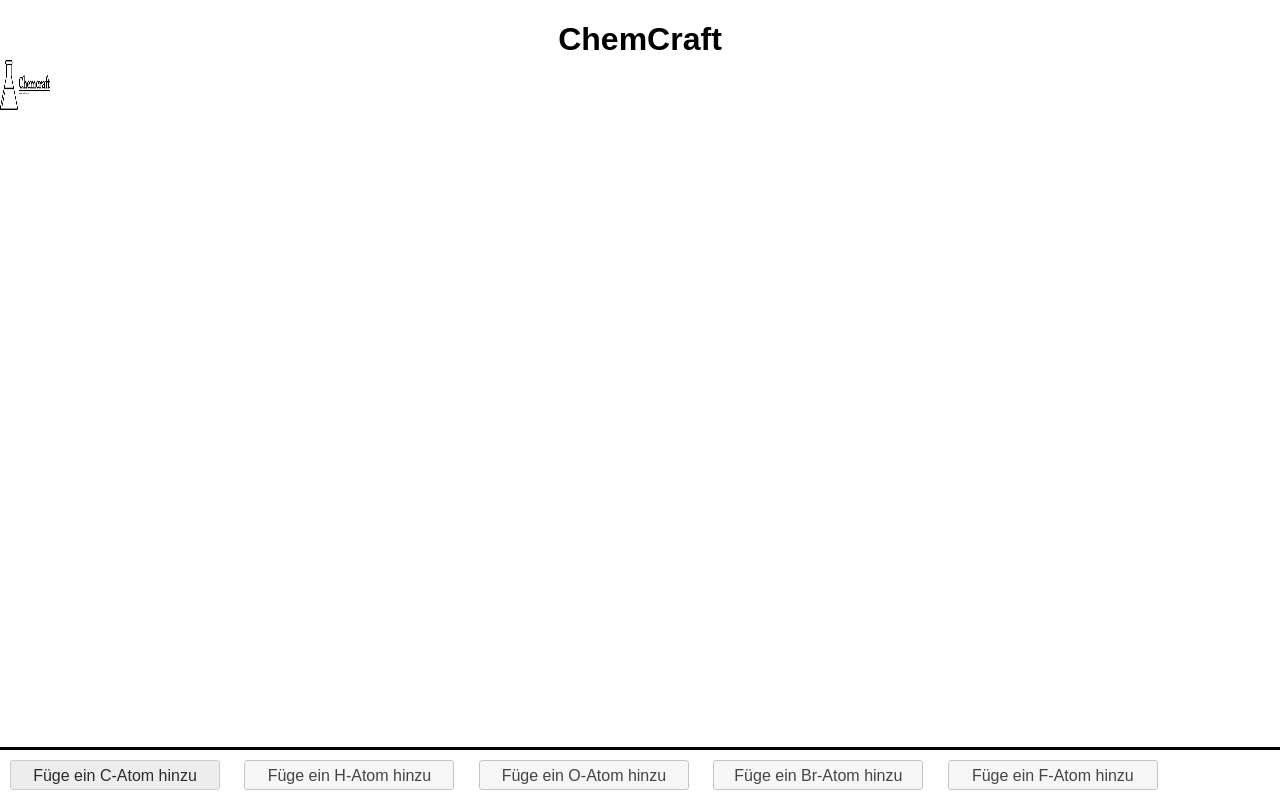
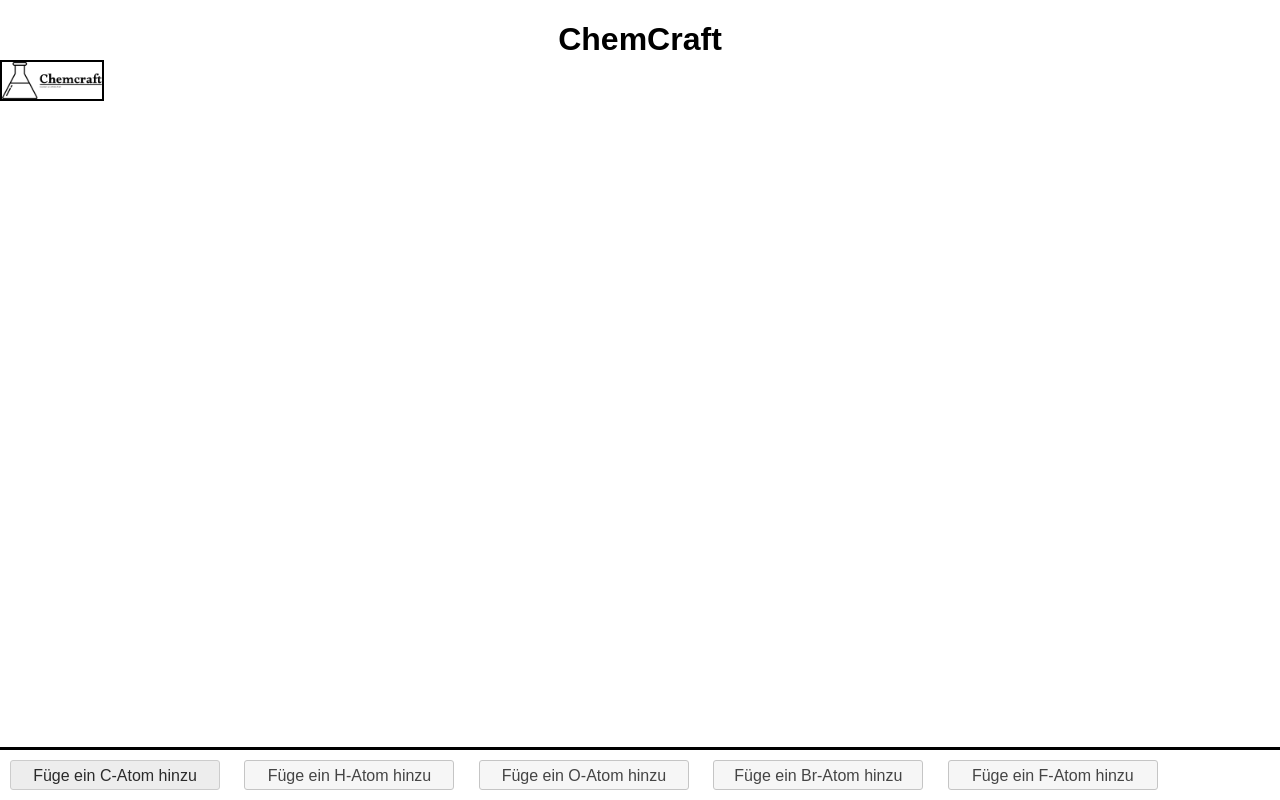
Before and after one commit to LukasDotExe/ChemCraft, a plain HTML site: page game.html in a window 1280 px wide. Both pictures are taken after a click on the button "Füge ein C-Atom hinzu". Drawn offline with Linux system fonts and the light colour scheme.

Commit message:
worked a bit with the functionality of the game

```diff
--- a/game.js
+++ b/game.js
@@ -1,5 +1,5 @@
 $(function() {
-        function addImage(u, c, t) {
+        function addImage(u, c, t, x, y) {
             /***
             Input: URL, Class, Target Object
             Output: jQuery Object of IMG element
@@ -13,12 +13,18 @@ $(function() {
             if (t == undefined) {
                 t = $("#game-window");
             }
+            if (x == undefined) {
+                x = "100px"
+            }
+            if (y == undefined) {
+                y = "50px"
+            }
             var img = $("<img>", {
                 src: u,
                 class: c,
             }).css({
-                width: "50px",
-                height: "50px"
+                width: x,
+                height: y
             });
             img.appendTo(t);
             return img;
@@ -30,11 +36,22 @@ $(function() {
             Output: null
             ***/
             o.draggable({
-                containment: "parent"
+                containment: "parent",
+                cursor: "grabbing"
+            });
+            o.droppable({
+                drop: function() {
+                    $(this).remove();
+                }
             });
         }
 
         $("#btn-c").click(function() {
-            makeDrag(addImage());
+            makeDrag(addImage("Chemcraft.png", "c atom", "#game-window", "100px", "37px"));
         });
+
+        $("#btn-h").click(function() {
+            makeDrag(addImage("Chemcraft.png", "h atom", "#game-window", "100px", "37px"));
+        });
+
     });
--- a/style.css
+++ b/style.css
@@ -41,3 +41,11 @@ button {
   height: 80%;
   /*border: 3px solid #000000;*/
 }
+
+.c{
+  border: 2px solid #000000;
+}
+
+.h{
+  border: 2px solid #ff0000;
+}
```
